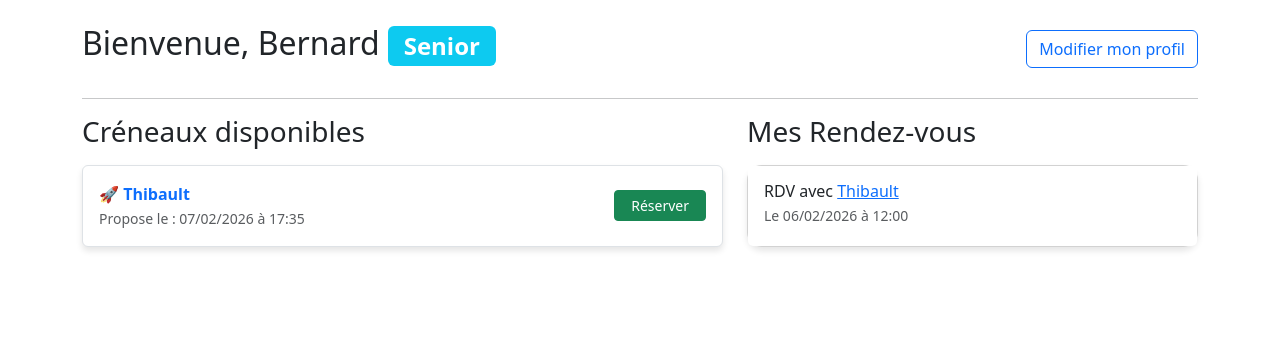
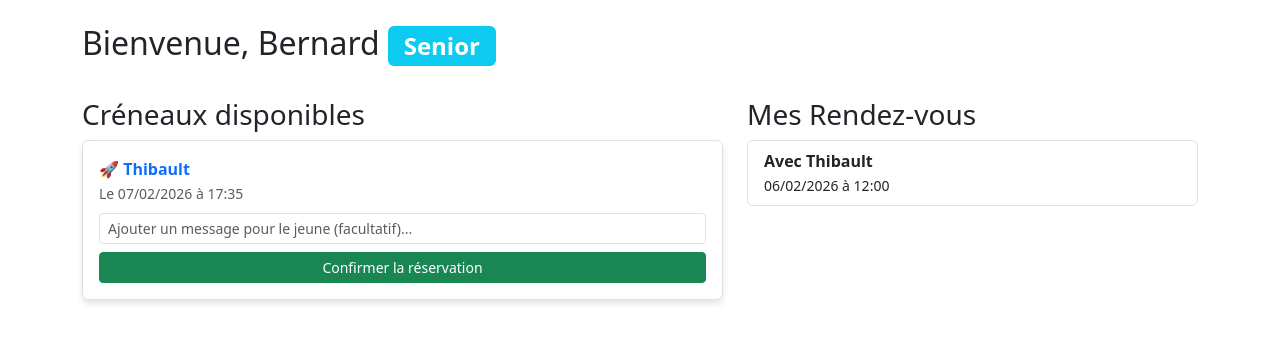
Before and after one commit to Fantou-Arthur/Hackathon-Health-Tech, a Flask app: page /dashboard in a window 1280 px wide. Shown: the part 56-399 px from the top of the page. Run offline with Flask 3, Linux system fonts and the light colour scheme; a user stored in the database is signed in.

Commit message:
Feat : description lors d'une réservation

```diff
--- a/app.py
+++ b/app.py
@@ -8,13 +8,10 @@ from werkzeug.security import generate_password_hash, check_password_hash
 app = Flask(__name__)
 
 # --- CONFIGURATION ---
-
 app.config['SECRET_KEY'] = os.environ.get('SECRET_KEY', 'dev-key-a-changer-en-local')
-
 db_url = os.environ.get('DATABASE_URL', 'sqlite:///generation.db')
 if db_url.startswith("postgres://"):
     db_url = db_url.replace("postgres://", "postgresql://", 1)
-
 app.config['SQLALCHEMY_DATABASE_URI'] = db_url
 app.config['SQLALCHEMY_TRACK_MODIFICATIONS'] = False
 
@@ -25,7 +22,7 @@ login_manager.init_app(app)
 login_manager.login_view = 'login'
 
 
-# --- MODÈLES (Définis AVANT la création de la base) ---
+# --- MODÈLES ---
 
 class User(UserMixin, db.Model):
     id = db.Column(db.Integer, primary_key=True)
@@ -49,111 +46,57 @@ class Booking(db.Model):
     id = db.Column(db.Integer, primary_key=True)
     availability_id = db.Column(db.Integer, db.ForeignKey('availability.id'), nullable=False)
     senior_id = db.Column(db.Integer, db.ForeignKey('user.id'), nullable=False)
+    description = db.Column(db.Text, nullable=True)  # AJOUT : Note facultative
     created_at = db.Column(db.DateTime, default=datetime.utcnow)
     senior = db.relationship('User', foreign_keys=[senior_id])
 
 
-# --- INITIALISATION DE LA BASE (C'est ICI que ça se passe !) ---
-
+# --- INITIALISATION DE LA BASE ---
 with app.app_context():
     try:
-        # Maintenant que les classes User, Availability et Booking sont lues,
-        # SQLAlchemy sait exactement quelles tables créer.
         db.create_all()
-        print("🚀 Tables initialisées avec succès dans la base de données.")
+        print("🚀 Base de données synchronisée avec succès.")
     except Exception as e:
-        print(f"❌ Erreur lors de l'initialisation : {e}")
+        print(f"❌ Erreur initialisation : {e}")
 
-
-# --- LOGIQUE D'AUTH ET OUTILS ---
 
 @login_manager.user_loader
 def load_user(user_id):
     return User.query.get(int(user_id))
 
 
-def notify_user(user_email, message):
-    print(f"\n[NOTIF EMAIL] Vers: {user_email} | Message: {message}\n")
-
-
 # --- ROUTES API ---
-
-@app.route('/api/availabilities', methods=['GET'])
-def get_availabilities():
-    slots = Availability.query.filter_by(is_booked=False).all()
-    return jsonify([{
-        "id": s.id,
-        "youth": User.query.get(s.youth_id).name,
-        "start_time": s.start_time.strftime("%Y-%m-%d %H:%M")
-    } for s in slots])
-
 
 @app.route('/api/bookings', methods=['POST'])
 @login_required
 def create_booking_api():
     data = request.get_json(silent=True) or request.form
     slot_id = data.get('availability_id')
+    booking_desc = data.get('description', '')  # Récupération de la description
+
     slot = Availability.query.get_or_404(slot_id)
     if slot.is_booked:
         if request.is_json: return jsonify({"error": "Déjà réservé"}), 400
-        flash("Déjà réservé.", "danger")
+        flash("Ce créneau est déjà pris.", "danger")
         return redirect(url_for('dashboard'))
 
-    booking = Booking(availability_id=slot.id, senior_id=current_user.id)
+    # Création avec la description
+    booking = Booking(
+        availability_id=slot.id,
+        senior_id=current_user.id,
+        description=booking_desc
+    )
     slot.is_booked = True
     db.session.add(booking)
     db.session.commit()
 
-    youth = User.query.get(slot.youth_id)
-    notify_user(youth.email, f"Réservation par {current_user.name}")
-
-    if request.is_json: return jsonify({"message": "OK"}), 201
-    flash("Réservé !", "success")
+    flash("Réservation confirmée !", "success")
     return redirect(url_for('dashboard'))
 
 
-# --- ROUTES PAGES ---
-
+# --- ROUTES PAGES (STUB) ---
 @app.route('/')
-def index():
-    return render_template('index.html')
-
-
-@app.route('/profile/<int:user_id>')
-@login_required
-def view_profile(user_id):
-    user = User.query.get_or_404(user_id)
-    return render_template('profile.html', user=user)
-
-
-@app.route('/profile/edit', methods=['GET', 'POST'])
-@login_required
-def edit_profile():
-    if request.method == 'POST':
-        current_user.name = request.form['name']
-        current_user.bio = request.form['bio']
-        db.session.commit()
-        flash("Profil mis à jour", "success")
-        return redirect(url_for('dashboard'))
-    return render_template('edit_profile.html')
-
-
-@app.route('/register', methods=['GET', 'POST'])
-def register():
-    if request.method == 'POST':
-        hashed_pw = generate_password_hash(request.form['password'], method='pbkdf2:sha256')
-        new_user = User(
-            name=request.form['name'],
-            email=request.form['email'],
-            password_hash=hashed_pw,
-            role=request.form['role'],
-            bio=request.form['bio']
-        )
-        db.session.add(new_user)
-        db.session.commit()
-        flash("Compte créé !", "success")
-        return redirect(url_for('login'))
-    return render_template('register.html')
+def index(): return render_template('index.html')
 
 
 @app.route('/login', methods=['GET', 'POST'])
@@ -163,15 +106,22 @@ def login():
         if user and check_password_hash(user.password_hash, request.form['password']):
             login_user(user)
             return redirect(url_for('dashboard'))
-        flash("Erreur email/password", "danger")
+        flash("Identifiants incorrects", "danger")
     return render_template('login.html')
 
 
-@app.route('/logout')
-@login_required
-def logout():
-    logout_user()
-    return redirect(url_for('index'))
+@app.route('/register', methods=['GET', 'POST'])
+def register():
+    if request.method == 'POST':
+        hashed_pw = generate_password_hash(request.form['password'], method='pbkdf2:sha256')
+        new_user = User(
+            name=request.form['name'], email=request.form['email'],
+            password_hash=hashed_pw, role=request.form['role'], bio=request.form['bio']
+        )
+        db.session.add(new_user)
+        db.session.commit()
+        return redirect(url_for('login'))
+    return render_template('register.html')
 
 
 @app.route('/dashboard')
@@ -197,5 +147,19 @@ def add_availability():
     return redirect(url_for('dashboard'))
 
 
+@app.route('/profile/<int:user_id>')
+@login_required
+def view_profile(user_id):
+    user = User.query.get_or_404(user_id)
+    return render_template('profile.html', user=user)
+
+
+@app.route('/logout')
+@login_required
+def logout():
+    logout_user()
+    return redirect(url_for('index'))
+
+
 if __name__ == '__main__':
     app.run(debug=True)
--- a/templates/dashboard_senior.html
+++ b/templates/dashboard_senior.html
@@ -2,55 +2,52 @@
 {% block content %}
 <div class="d-flex justify-content-between align-items-center mb-4">
     <h2>Bienvenue, {{ current_user.name }} <span class="badge bg-info">Senior</span></h2>
-    <a href="{{ url_for('edit_profile') }}" class="btn btn-outline-primary">Modifier mon profil</a>
 </div>
-
-<hr>
 
 <div class="row">
     <div class="col-md-7">
-        <h3 class="mb-3">Créneaux disponibles</h3>
+        <h3>Créneaux disponibles</h3>
         <div class="list-group">
             {% for slot in available_slots %}
-            <div class="list-group-item d-flex justify-content-between align-items-center card-custom mb-2 p-3">
+            <div class="list-group-item card-custom mb-3 p-3">
+                <div class="d-flex justify-content-between align-items-start mb-2">
                     <div>
                         <a href="{{ url_for('view_profile', user_id=slot.youth.id) }}" class="fw-bold text-decoration-none">
                             🚀 {{ slot.youth.name }}
                         </a>
                         <br>
-                    <small class="text-muted">Propose le : {{ slot.start_time.strftime('%d/%m/%Y à %H:%M') }}</small>
+                        <small class="text-muted">Le {{ slot.start_time.strftime('%d/%m/%Y à %H:%M') }}</small>
+                    </div>
                 </div>
 
                 <form action="{{ url_for('create_booking_api') }}" method="POST">
                     <input type="hidden" name="availability_id" value="{{ slot.id }}">
-                    <button type="submit" class="btn btn-success btn-sm px-3">Réserver</button>
+                    <div class="mb-2">
+                        <input type="text" name="description" class="form-control form-control-sm" placeholder="Ajouter un message pour le jeune (facultatif)...">
+                    </div>
+                    <button type="submit" class="btn btn-success btn-sm w-100">Confirmer la réservation</button>
                 </form>
             </div>
             {% else %}
-            <div class="alert alert-light border">Aucun créneau disponible pour le moment. Revenez plus tard !</div>
+            <p class="text-muted">Aucun créneau disponible pour le moment.</p>
             {% endfor %}
         </div>
     </div>
 
     <div class="col-md-5">
-        <h3 class="mb-3">Mes Rendez-vous</h3>
-        <div class="card card-custom">
-            <ul class="list-group list-group-flush">
+        <h3>Mes Rendez-vous</h3>
+        <div class="list-group">
             {% for b in my_bookings %}
-                <li class="list-group-item py-3">
-                    <div class="d-flex w-100 justify-content-between">
-                        <h6 class="mb-1">RDV avec
-                            <a href="{{ url_for('view_profile', user_id=b.slot.youth.id) }}" class="text-primary">
-                                {{ b.slot.youth.name }}
-                            </a>
-                        </h6>
+            <div class="list-group-item">
+                <strong>Avec {{ b.slot.youth.name }}</strong><br>
+                <small>{{ b.slot.start_time.strftime('%d/%m/%Y à %H:%M') }}</small>
+                {% if b.description %}
+                <div class="mt-1 p-2 bg-light rounded small italic">
+                    "{{ b.description }}"
                 </div>
-                    <p class="mb-1 text-muted small">Le {{ b.slot.start_time.strftime('%d/%m/%Y à %H:%M') }}</p>
-                </li>
-                {% else %}
-                <li class="list-group-item text-center text-muted py-4">Vous n'avez pas encore de réservations.</li>
+                {% endif %}
+            </div>
             {% endfor %}
-            </ul>
         </div>
     </div>
 </div>
```
Also changed, not shown: templates/dashboard_jeune.html (+15 -17 lines). Lines whose indentation alone changed are shown as unchanged.
